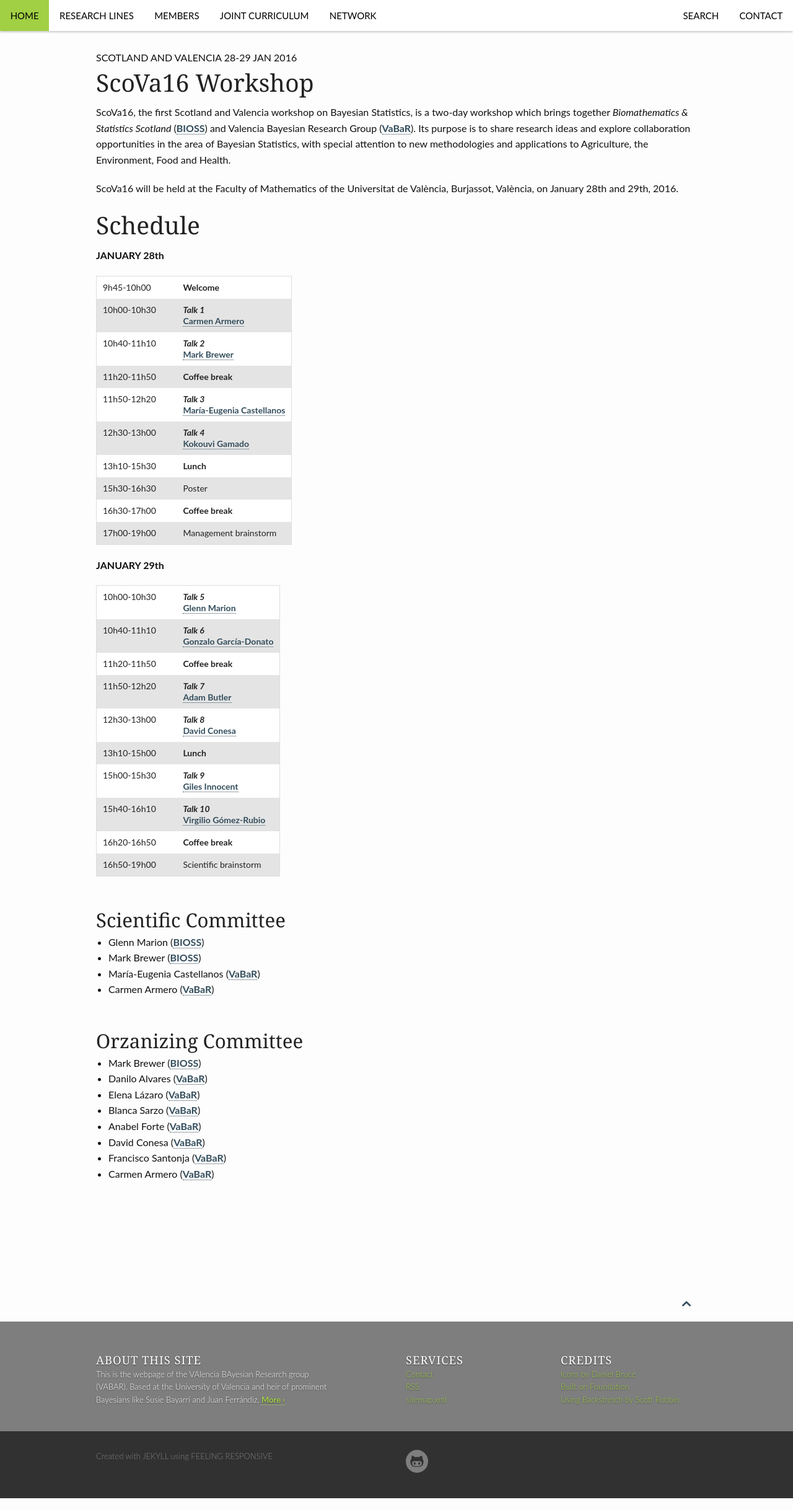
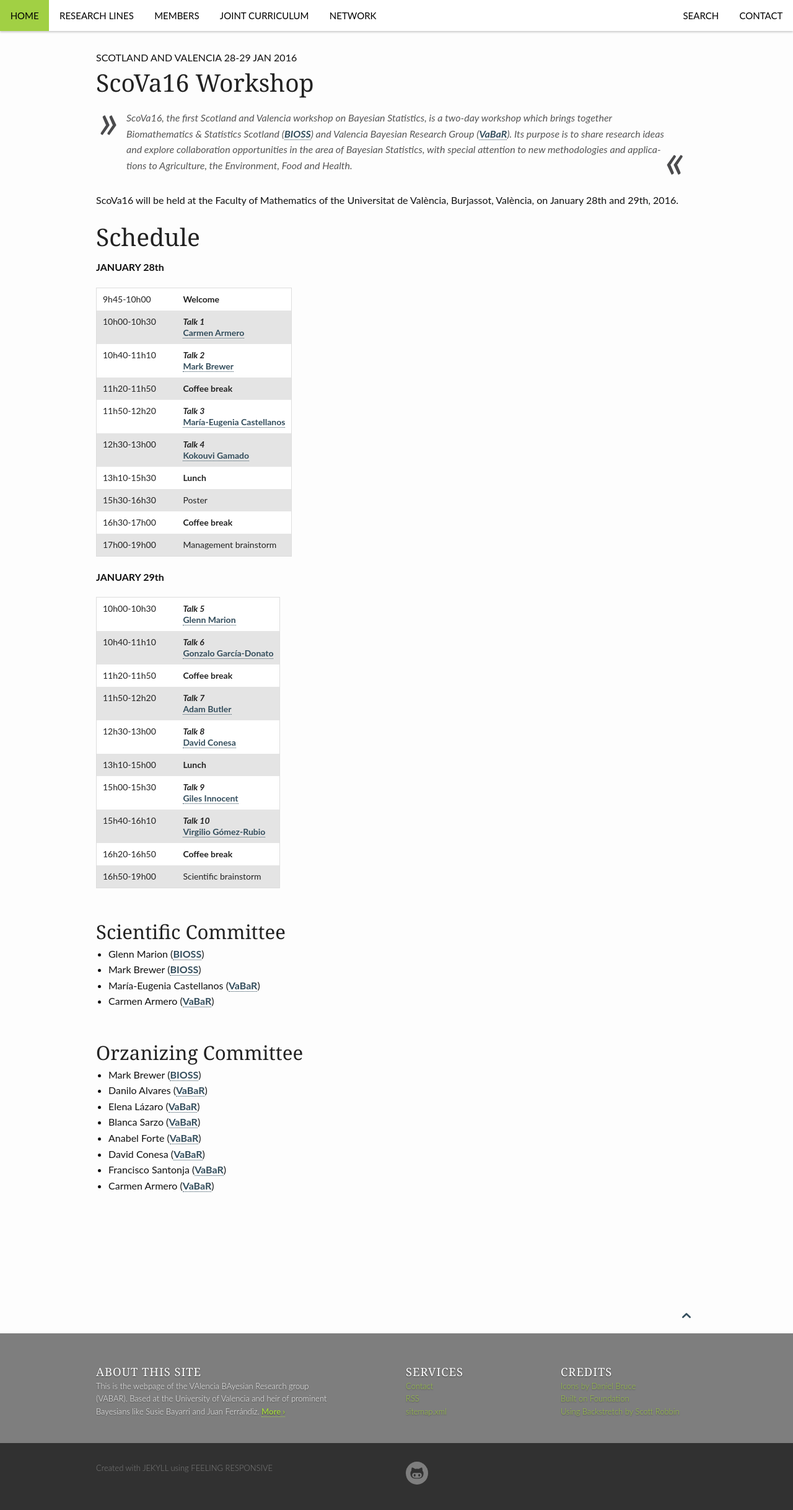
Before and after one commit to VABAR/VABAR.github.io, a Jekyll site: the page built from _posts/events/2015-11-25-ScoVa16.md, in a window 1280 px wide. Shown: the whole page at 62% size. Built offline with Jekyll 4.4.1, drawn with Linux system fonts in a browser that asks for light colours.

Commit message:
SCoVa16: Use blockquotes

```diff
--- a/_posts/events/2015-11-25-ScoVa16.md
+++ b/_posts/events/2015-11-25-ScoVa16.md
@@ -8,8 +8,8 @@ header: no
 categories: events
 ---
 
-ScoVa16, the first Scotland and Valencia workshop on Bayesian Statistics, is a two-day workshop which brings together *Biomathematics & Statistics Scotland* ([BIOSS](http://www.bioss.ac.uk/)) and Valencia Bayesian Research Group ([VaBaR](http://vabar.github.io/)).
-Its purpose is to share research ideas and explore collaboration opportunities in the area of Bayesian Statistics, with special attention to new methodologies and applications to Agriculture, the Environment, Food and Health.
+> ScoVa16, the first Scotland and Valencia workshop on Bayesian Statistics, is a two-day workshop which brings together *Biomathematics & Statistics Scotland* ([BIOSS](http://www.bioss.ac.uk/)) and Valencia Bayesian Research Group ([VaBaR](http://vabar.github.io/)).
+> Its purpose is to share research ideas and explore collaboration opportunities in the area of Bayesian Statistics, with special attention to new methodologies and applications to Agriculture, the Environment, Food and Health.
 
 ScoVa16 will be held at the Faculty of Mathematics of the Universitat de València, Burjassot, València, on January 28th and 29th, 2016.
 
```
